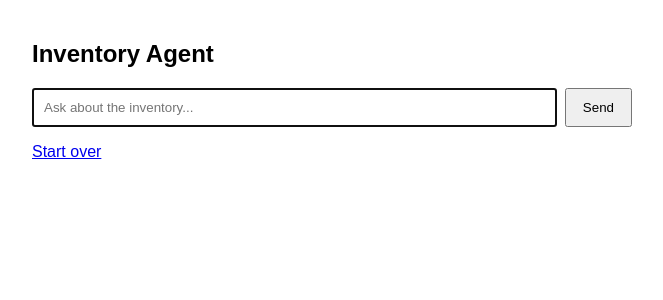
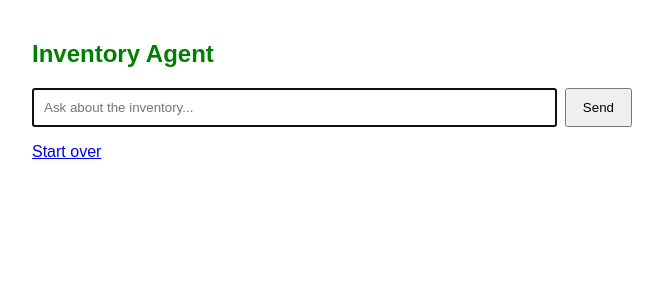
Before and after one commit to marcelhassankassem-dev/ai-agent-docker, a Django app: page / in a window 1280 px wide. Shown: the top 300 px of the page, without its empty margins (308-971 px from the left). Run offline with Django 5.2, Linux system fonts and the light colour scheme.

Commit message:
Changed the text color to green

```diff
--- a/chat/templates/chat.html
+++ b/chat/templates/chat.html
@@ -10,6 +10,7 @@
         form { display: flex; gap: 8px; margin-top: 20px; }
         input[type=text] { flex: 1; padding: 10px; }
         button { padding: 10px 16px; }
+        h2 { color: green; }
     </style>
 </head>
 <body>
```
